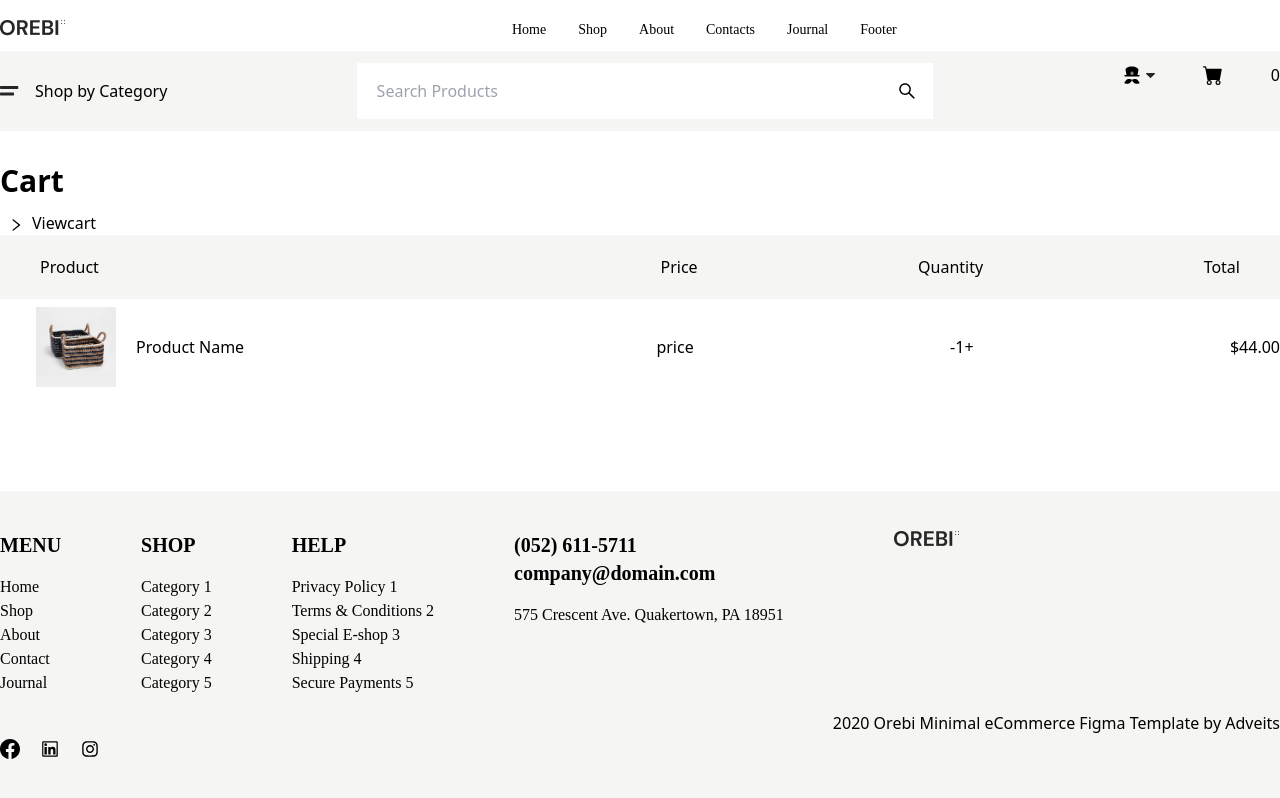
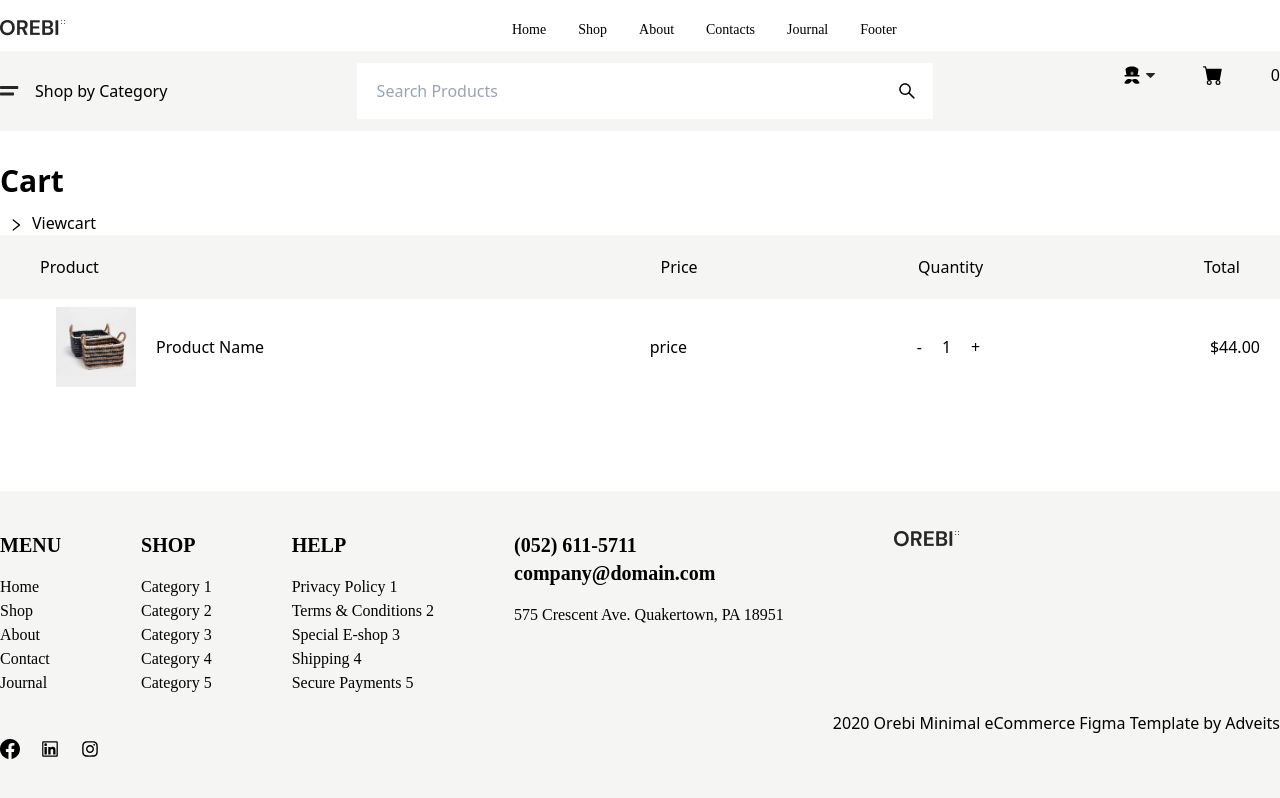
Before and after one commit to jibonrahaman/Orebi-fronted-E-commerce, a React (Vite) app: page /viewcart in a window 1280 px wide. Built offline with nearby package versions, Linux system fonts and the light colour scheme; some icons are missing.

Commit message:
ViewCart design

```diff
--- a/src/Components/VewCart/ViewCart.jsx
+++ b/src/Components/VewCart/ViewCart.jsx
@@ -20,14 +20,14 @@ export default function ViewCart() {
         <li>Total</li>
          </Flex>
          {/* Cart item  */}
-         <Flex className=" justify-between  items-center py-2">
+         <Flex className=" justify-between  items-center py-2 px-5">
        <Flex className=" w-[400px] gap-x-5 items-center">
        <FaDeleteLeft />
        <img className=" w-20" src={Product3} alt="" />
      <p>Product Name</p>
        </Flex>
        <p>price</p>
-       <Flex >
+       <Flex className=" gap-x-5">
         <button>-</button>
         <button>1</button>
         <button>+</button>
```
